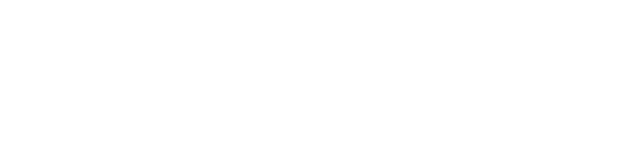
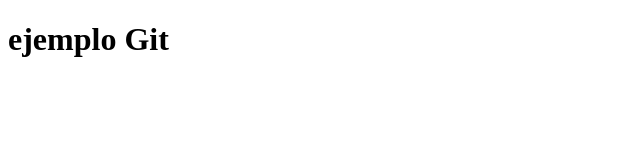
Before and after one commit to ivanncsrei/ejemploGit, a plain HTML site: page index.html in a window 1280 px wide. Shown: the whole page, without its empty margins (0-640 px from the left). Drawn offline with Linux system fonts and the light colour scheme.

Commit message:
añadido h1 y estilo

```diff
--- /dev/null
+++ b/css/Estilo.css
@@ -0,0 +1,4 @@
+
+body {
+	background-color: #uwu ;
+}
--- a/index.html
+++ b/index.html
@@ -6,6 +6,6 @@
 	<title>Ejemplo Git</title>
 </head>
 <body>
-
+	<h1>ejemplo Git</h1>
 </body>
 </html>
```
Also changed, not shown: js/js.js (added).
